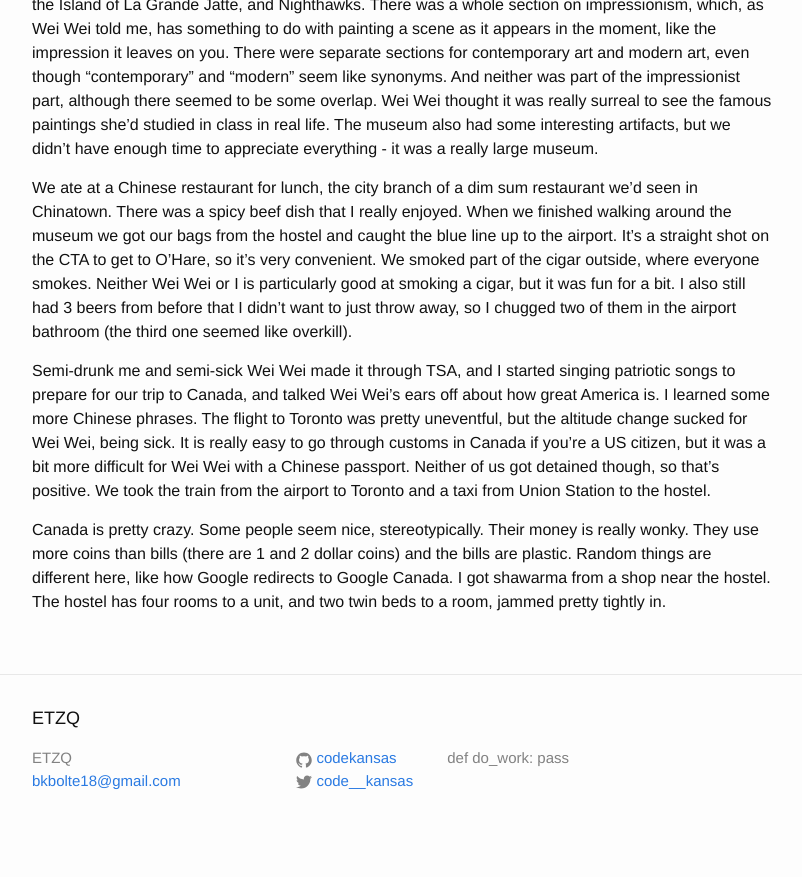
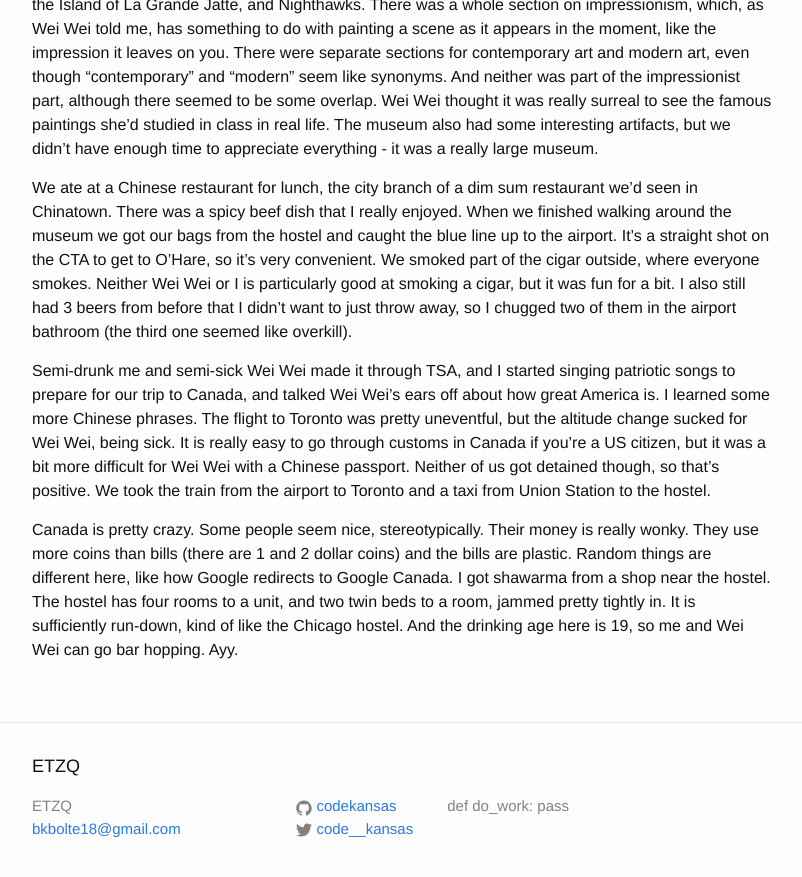
Before and after one commit to codekansas/codekansas.github.io, a Jekyll site: the page built from _posts/2016-05-11-patriotism-tour.markdown, in a window 1280 px wide and 900 px high, scrolled down 14028 px. Shown: the top 877 px of the window, without its empty margins (238-1040 px from the left). Built offline with Jekyll 4.4.1, drawn with Linux system fonts in a browser that asks for light colours; before the commit the page ends 14880 px from its top, so only the background shows below that.

Commit message:
minor fix

```diff
--- a/_posts/2016-05-11-patriotism-tour.markdown
+++ b/_posts/2016-05-11-patriotism-tour.markdown
@@ -172,4 +172,4 @@ We ate at a Chinese restaurant for lunch, the city branch of a dim sum restauran
 
 Semi-drunk me and semi-sick Wei Wei made it through TSA, and I started singing patriotic songs to prepare for our trip to Canada, and talked Wei Wei's ears off about how great America is. I learned some more Chinese phrases. The flight to Toronto was pretty uneventful, but the altitude change sucked for Wei Wei, being sick. It is really easy to go through customs in Canada if you're a US citizen, but it was a bit more difficult for Wei Wei with a Chinese passport. Neither of us got detained though, so that's positive. We took the train from the airport to Toronto and a taxi from Union Station to the hostel.
 
-Canada is pretty crazy. Some people seem nice, stereotypically. Their money is really wonky. They use more coins than bills (there are 1 and 2 dollar coins) and the bills are plastic. Random things are different here, like how Google redirects to Google Canada. I got shawarma from a shop near the hostel. The hostel has four rooms to a unit, and two twin beds to a room, jammed pretty tightly in.
+Canada is pretty crazy. Some people seem nice, stereotypically. Their money is really wonky. They use more coins than bills (there are 1 and 2 dollar coins) and the bills are plastic. Random things are different here, like how Google redirects to Google Canada. I got shawarma from a shop near the hostel. The hostel has four rooms to a unit, and two twin beds to a room, jammed pretty tightly in. It is sufficiently run-down, kind of like the Chicago hostel. And the drinking age here is 19, so me and Wei Wei can go bar hopping. Ayy.
```
